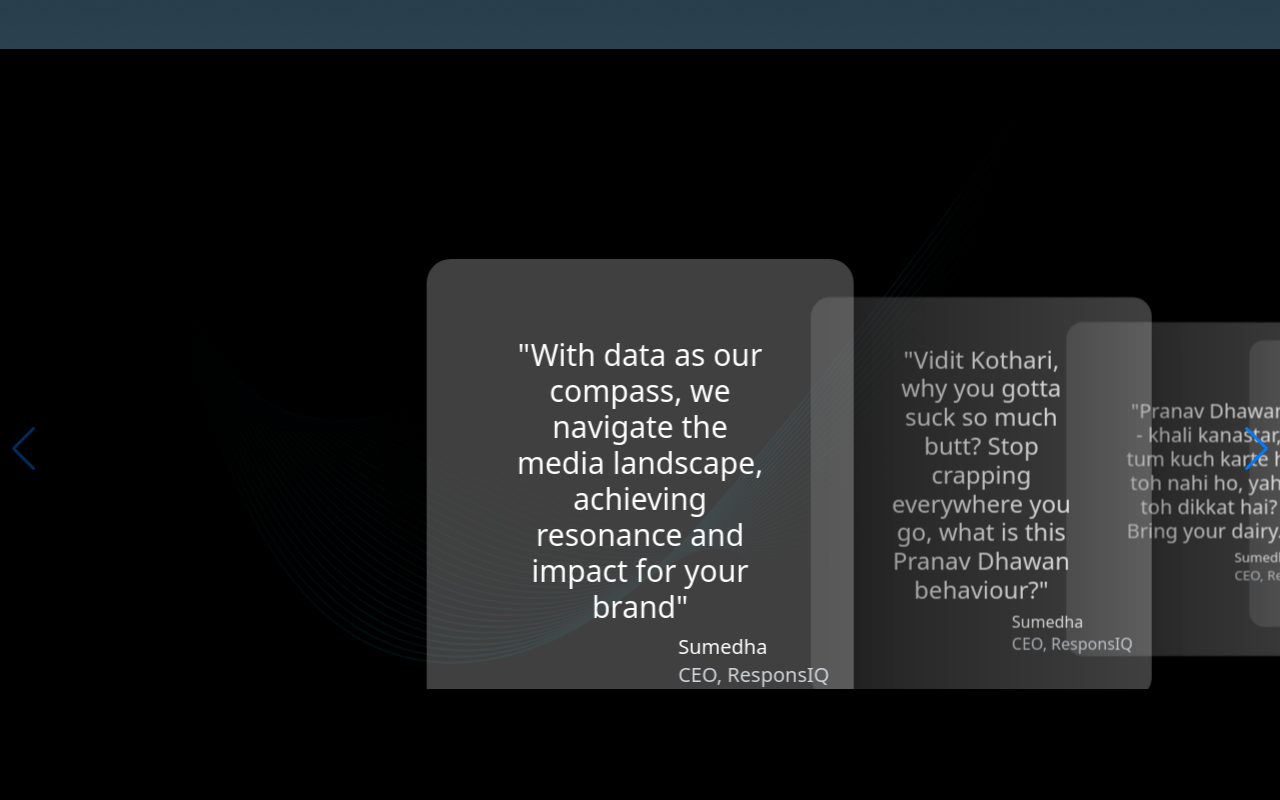
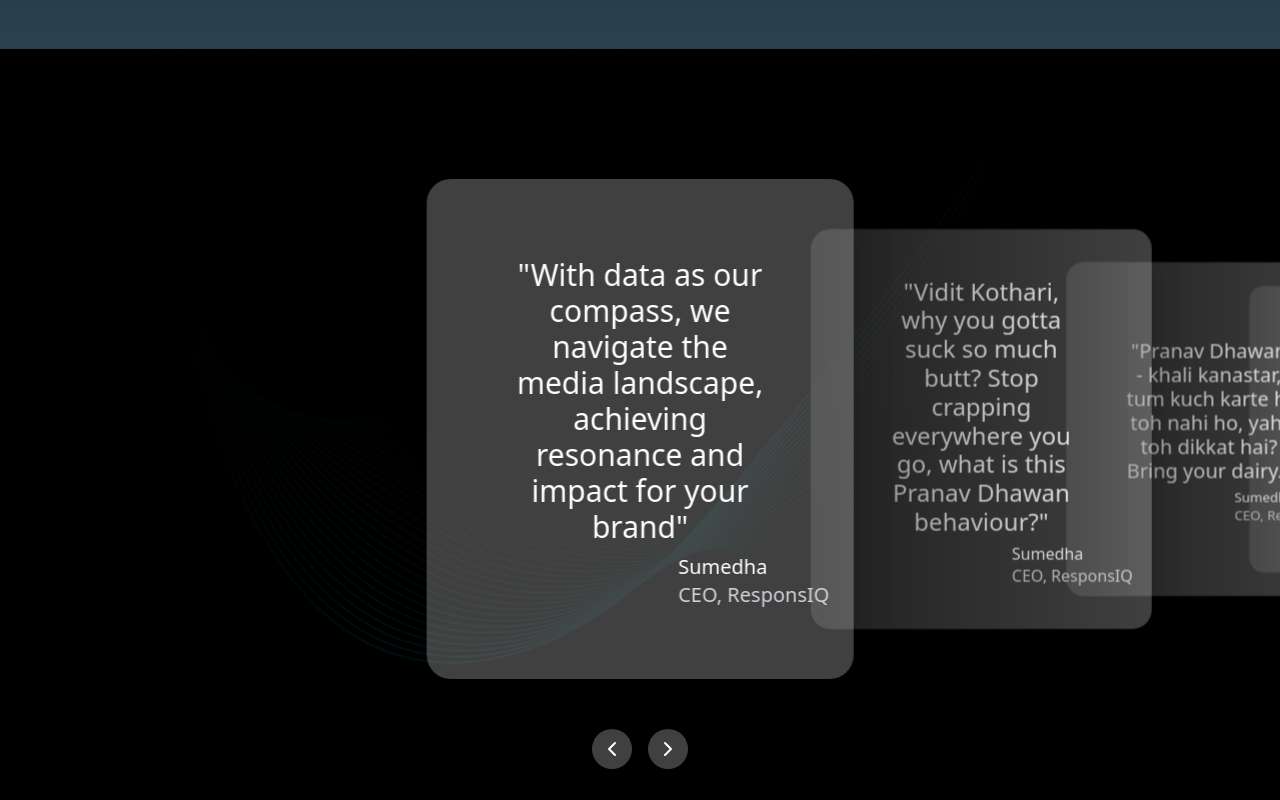
Before and after one commit to Team-Chingari/xyle-home, a React (Vite) app: page / in a window 1280 px wide. Shown: the part 5660-6460 px from the top of the page. Built offline with nearby package versions, Linux system fonts and the light colour scheme; a web font is replaced by a local one.

Commit message:
fix: carousel buttons

```diff
--- a/package.json
+++ b/package.json
@@ -13,6 +13,7 @@
     "aos": "^3.0.0-beta.6",
     "autoprefixer": "^10.4.19",
     "bootstrap": "^5.3.3",
+    "lucide-react": "^0.399.0",
     "postcss": "^8.4.38",
     "prop-types": "^15.8.1",
     "react": "^18.2.0",
--- a/src/App.jsx
+++ b/src/App.jsx
@@ -1,11 +1,11 @@
-import { useState, useEffect } from "react";
+import { useState, useEffect, useRef } from "react";
 import { Swiper, SwiperSlide } from "swiper/react";
 import "swiper/css";
 import "swiper/css/effect-coverflow";
 import "swiper/css/pagination";
 import "swiper/css/navigation";
 import { EffectCoverflow, Pagination, Navigation } from "swiper/modules";
-
+import { ChevronLeft, ChevronRight } from 'lucide-react';
 import "./App.css";
 import div_2_1_img from "./assets/div-2-1-img.png";
 import div_2_2_img from "./assets/div-2-2-img.png";
@@ -19,6 +19,7 @@
 import logo from "./assets/xyle-logo.png";
 
 export default function App() {
+  const swiperRef = useRef(null);
   useEffect(() => {
     AOS.init({
       duration: 1000,
@@ -275,7 +276,7 @@
         </div>
       </div>
 
-      <div className="relative bg-black py-40 overflow-x-clip flex flex-col items-center justify-center h-screen">
+      <div className="relative bg-black overflow-x-clip flex flex-col items-center justify-center h-screen">
         <img
           src={div_7_img}
           alt="some bg"
@@ -296,7 +297,7 @@
             slideShadows: true,
           }}
           // loop={true}
-          navigation={true}
+          onSwiper={(swiper) => (swiperRef.current = swiper)}
           modules={[EffectCoverflow, Navigation, Pagination]}
           className="mySwiper"
         >
@@ -318,6 +319,20 @@
         </Swiper>
 
         {/* <Carousel2 items={carouselItems} /> */}
+        <div className="flex space-x-4">
+          <button
+            onClick={() => swiperRef.current?.slidePrev()}
+            className="bg-white bg-opacity-25 rounded-full p-2 hover:bg-opacity-40 transition-all z-20"
+          >
+            <ChevronLeft className="text-white" size={24} />
+          </button>
+          <button
+            onClick={() => swiperRef.current?.slideNext()}
+            className="bg-white bg-opacity-25 rounded-full p-2 hover:bg-opacity-40 transition-all z-20"
+          >
+            <ChevronRight className="text-white" size={24} />
+          </button>
+        </div>
       </div>
 
       <div className="div-8 relative bg-cover bg-center min-h-screen flex flex-col items-center justify-center text-center">
@@ -326,16 +341,16 @@
         </span>
         <div className="w-3/4 flex flex-col gap-y-8 items-center justify-center border-t-2 border-opacity-10 border-white mt-24">
           <div className="w-full flex items-center justify-between px-24">
-            <img src="/google.png" className="w-36"/>
-            <img src="/amazon.png" className="w-36"/>
-            <img src="/cnbc.png" className="w-56"/>
-            <img src="/cnn.png" className="w-44"/>
+            <img src="/google.png" className="w-36" />
+            <img src="/amazon.png" className="w-36" />
+            <img src="/cnbc.png" className="w-56" />
+            <img src="/cnn.png" className="w-44" />
           </div>
           <div className="w-full flex items-center justify-between px-24">
-            <img src="/bbc.png" className="w-36"/>
-            <img src="/indexexchange.png" className="w-36"/>
-            <img src="/msn.png" className="w-56"/>
-            <img src="/espn.png" className="w-44"/>
+            <img src="/bbc.png" className="w-36" />
+            <img src="/indexexchange.png" className="w-36" />
+            <img src="/msn.png" className="w-56" />
+            <img src="/espn.png" className="w-44" />
           </div>
         </div>
       </div>
```
Also changed, not shown: 1 other file (tests, documents, lock files or other folders).
